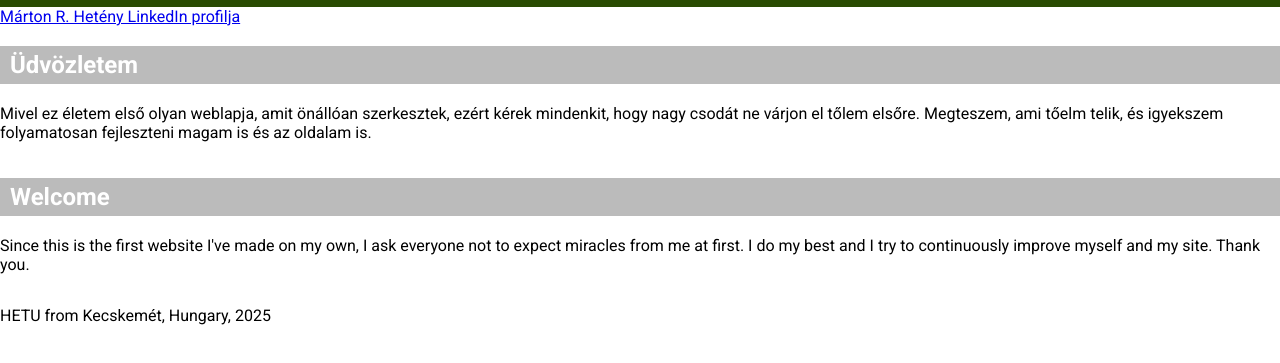
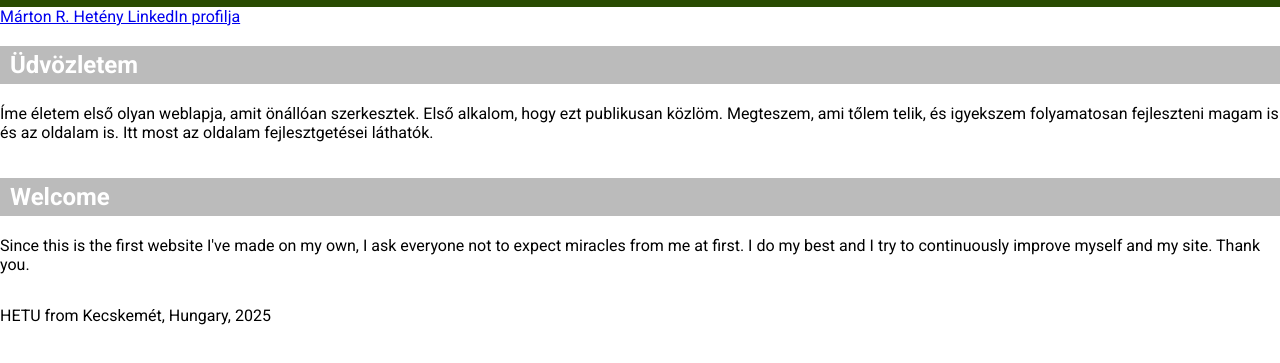
Before and after one commit to MRHETENY/MYCV, a plain HTML site: page index.html in a window 1280 px wide. Shown: the part 161-524 px from the top of the page. Drawn offline with Linux system fonts and the light colour scheme.

```diff
--- a/index.html
+++ b/index.html
@@ -98,7 +98,7 @@
         <div class="tartalom">
             <div class="hirblokk">
                 <h2>Üdvözletem</h2>
-                <p>Mivel ez életem első olyan weblapja, amit önállóan szerkesztek, ezért kérek mindenkit, hogy nagy csodát ne várjon el tőlem elsőre. Megteszem, ami tőelm telik, és igyekszem folyamatosan fejleszteni magam is és az oldalam is. </p>
+                <p>Íme életem első olyan weblapja, amit önállóan szerkesztek. Első alkalom, hogy ezt publikusan közlöm. Megteszem, ami tőlem telik, és igyekszem folyamatosan fejleszteni magam is és az oldalam is. Itt most az oldalam fejlesztgetései láthatók.</p>
             </div>
             <div class="hirblokk">
                 <h2>Welcome</h2>
```
